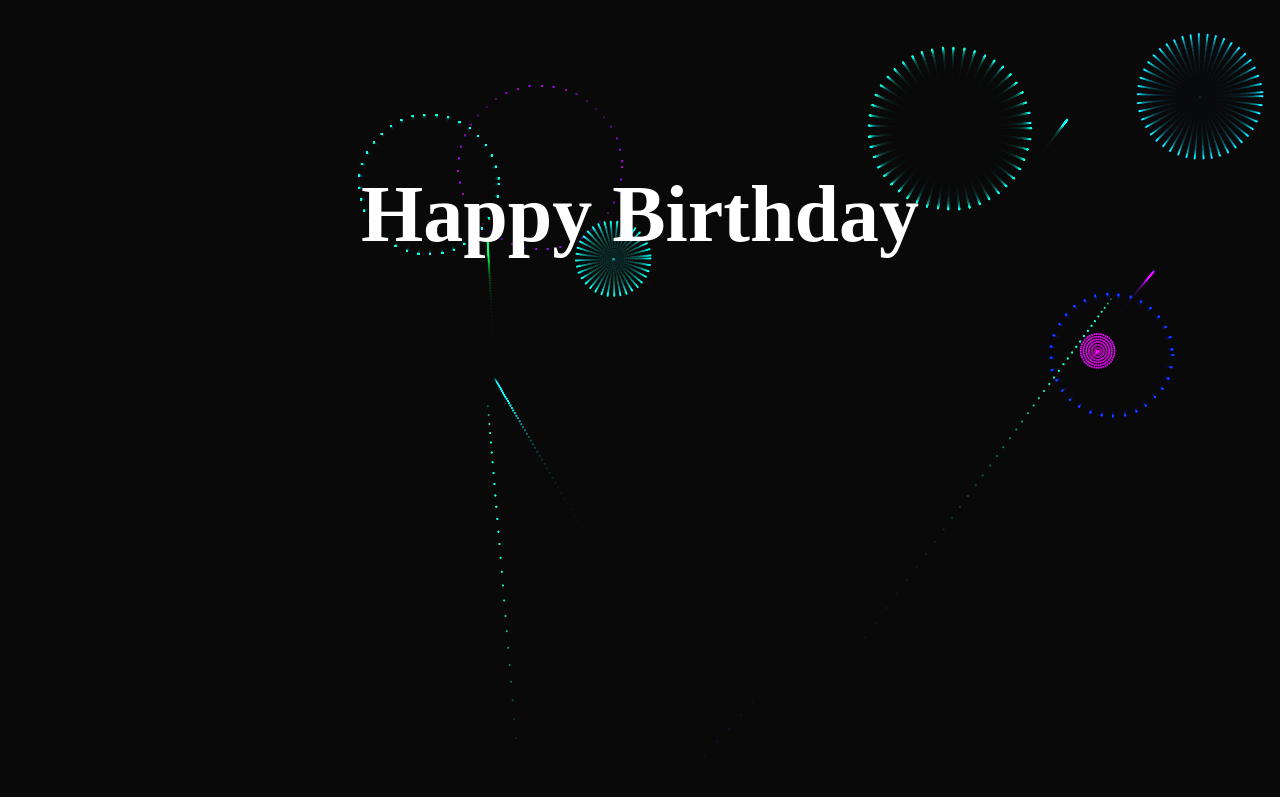
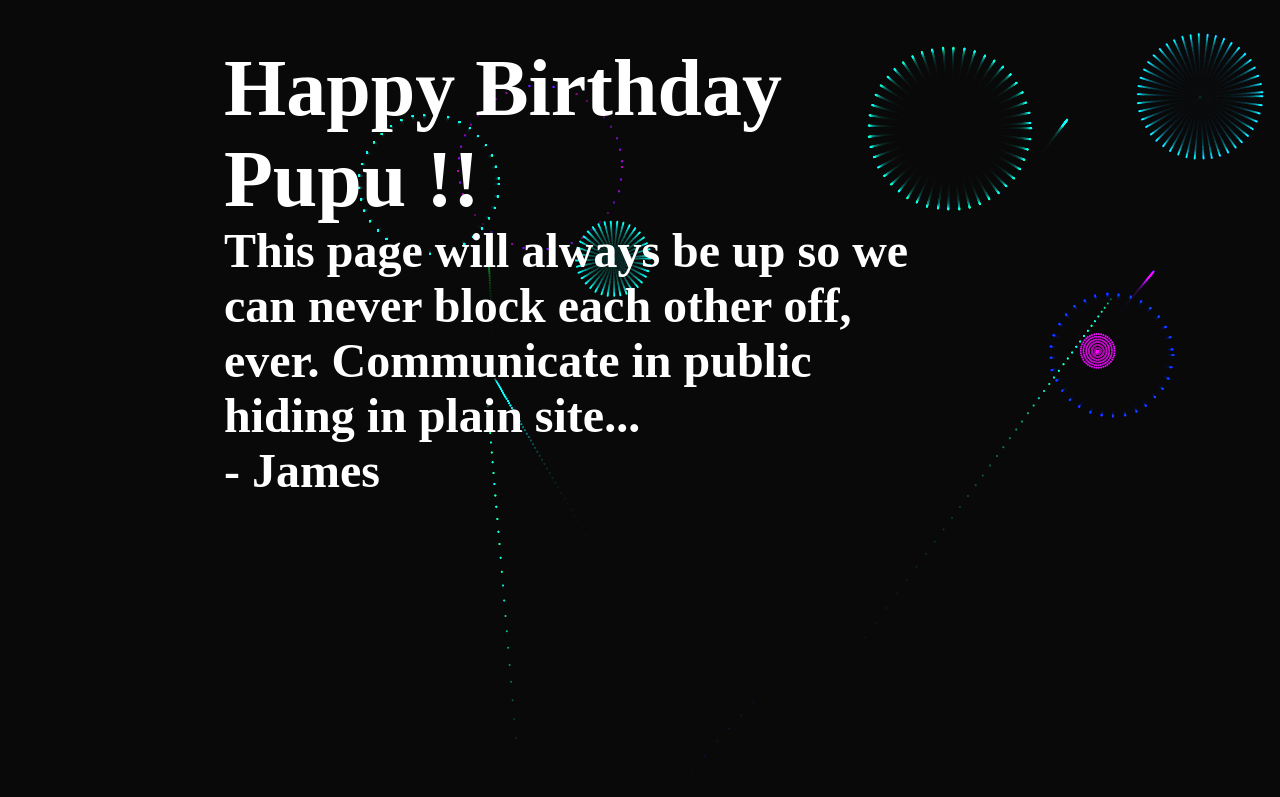
Before and after one commit to PupuJames/PupuJames.github.io, a plain HTML site: page index.html in a window 1280 px wide. Shown: the top 797 px of the page. Drawn offline with Linux system fonts and the light colour scheme.

Commit message:
Good progress

```diff
--- a/bdaycanvas.css
+++ b/bdaycanvas.css
@@ -6,8 +6,8 @@ body {
 canvas{display:block}
 h1 {
   position: absolute;
-  top: 20%;
-  left: 50%;
+  top: 10%;
+  left: 45%;
   transform: translate(-50%, -50%);
   color: #fff;
   font-family: "Source Sans Pro";
@@ -16,3 +16,15 @@ h1 {
   -webkit-user-select: none;
   user-select: none;
 }
+h2 {
+  position: absolute;
+  top: 40%;
+  left: 45%;
+  transform: translate(-50%, -50%);
+  color: #fff;
+  font-family: "Source Sans Pro";
+  font-size: 3em;
+  font-weight: 900;
+  -webkit-user-select: none;
+  user-select: none;
+}
--- a/index.html
+++ b/index.html
@@ -5,9 +5,12 @@
 </head>
 <body>
 
-    <h1>Happy Birthday</h1>
+    <h1>Happy Birthday Pupu !!</h1>
+    <!-- enter you message here between the two h2 tags, and use <br> to break the line -->
+    <h2>This page will always be up so we can never block each other off, ever. Communicate in public hiding in plain site... <br> - James</h2>
+    <!-- ignore below -->
     <canvas id="birthday"></canvas>
-
+    <img src="happy-birthday-brown.gif" alt="dudu" style="width:30em;display:block;margin-left:auto;margin-right:auto;">
     <script src="bdaycanvas.js"></script>
 
 
```
Also changed, not shown: happy-birthday-brown.gif (added).
